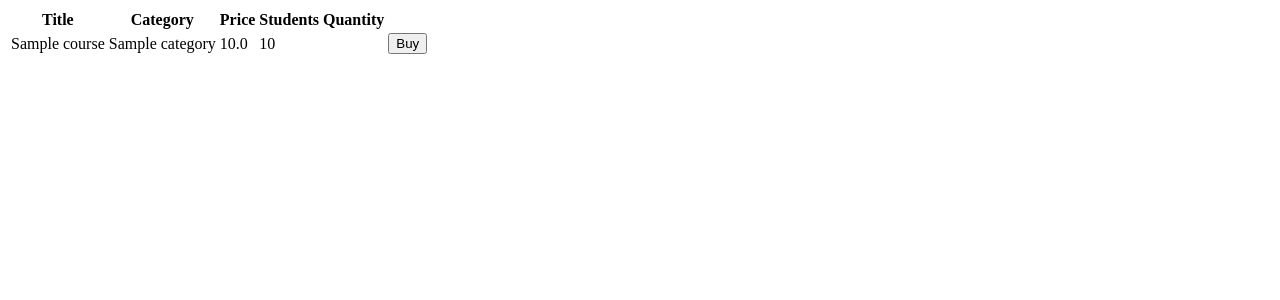
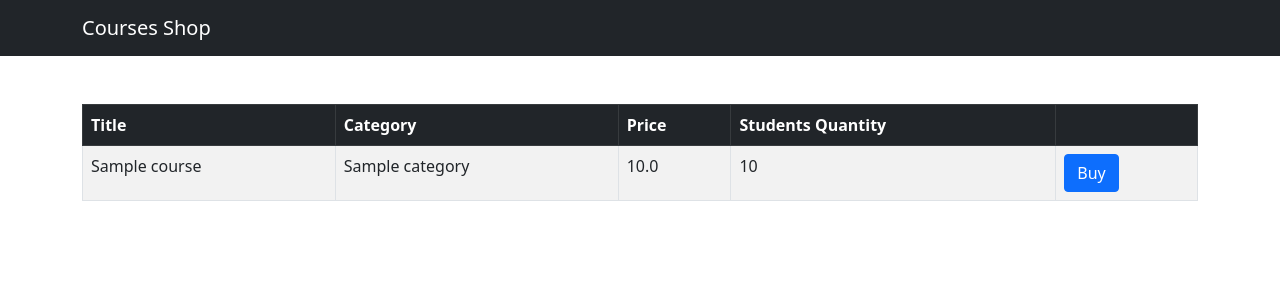
Before and after one commit to PaulBar3/BDjango, a Django app: page /shop/ in a window 1280 px wide. Shown: the top 300 px of the page. Run offline with Django 4.2, Linux system fonts and the light colour scheme; tables that the repository leaves empty hold one stand-in row (values such as "Sample post").

Commit message:
feat(shop): implement single course view with template inheritance
Add single course detail page with URL routing and template structure.
Update courses template to use Bootstrap styling and extend base template.
Create base.html template for consistent site layout and navigation.
с 296

```diff
--- /dev/null
+++ b/shop/templates/base.html
@@ -0,0 +1,20 @@
+<!DOCTYPE html>
+<html lang="en">
+<head>
+    <link href="https://cdn.jsdelivr.net/npm/bootstrap@5.0.2/dist/css/bootstrap.min.css" rel="stylesheet" integrity="sha384-EVSTQN3/azprG1Anm3QDgpJLIm9Nao0Yz1ztcQTwFspd3yD65VohhpuuCOmLASjC" crossorigin="anonymous">
+    <meta charset="UTF-8">
+    <meta name="viewport" content="width=device-width, initial-scale=1.0">
+    <title>{% block title %}{% endblock title %}</title>
+</head>
+<body>
+    <nav class="navbar navbar-dark bg-dark">
+        <div class="container">
+            <a href="" class="navbar-brand">Courses Shop</a>
+        </div>
+    </nav>
+    <main class="container">
+        {% block content %}
+        {% endblock content %}
+    </main>
+</body>
+</html>
--- a/shop/templates/courses.html
+++ b/shop/templates/courses.html
@@ -1,55 +1,18 @@
-{% comment %} <!DOCTYPE html>
-<html lang="en">
-<head>
-    <meta charset="UTF-8">
-    <meta name="viewport" content="width=device-width, initial-scale=1.0">
-    <title>Courses</title>
-    <style>
-        .courses-table {
-            width: 100%;
-            border-collapse: collapse;
-            margin: 20px 0;
-            font-size: 0.9em;
-            font-family: sans-serif;
-            min-width: 400px;
-        }
+{% extends "base.html" %}
 
-        .courses-table thead tr {
-            background-color: #009879;
-            color: #ffffff;
-            text-align: left;
-        }
+{% block title %}All Courses{% endblock title %}
 
-        .courses-table th,
-        .courses-table td {
-            padding: 12px 15px;
-            border: 1px solid #dddddd;
-        }
-
-        .courses-table tbody tr {
-            border-bottom: 1px solid #dddddd;
-        }
-
-        .courses-table tbody tr:nth-of-type(even) {
-            background-color: #f3f3f3;
-        }
-
-        .courses-table tbody tr:last-of-type {
-            border-bottom: 2px solid #009879;
-        }
-    </style>
-</head>
-<body>
-    <h1>Available Courses</h1> {% endcomment %}
-    <table class="courses-table">
-  <thead>
+{% block content %}
+<table class="table my-5 table-bordered table-striped table-hover">
+  <thead class="table-dark">
     <tr>
       <th scope="col">Title</th>
       <th scope="col">Category</th>
       <th scope="col">Price</th>
       <th scope="col">Students Quantity</th>
-          </tr>
-        </thead>
+      <th></th>
+    </tr>
+  </thead>
         <tbody>
             {% for course in courses %}
             <tr>
@@ -57,13 +20,9 @@
               <td>{{course.category}}</td>
               <td>{{course.price}}</td>
               <td>{{course.students_qty}}</td>
-              <td><button>Buy</button></td>
+              <td><button class="btn btn-primary">Buy</button></td>
             </tr>
             {% endfor %}
-            <tr>
-              <td></td>
-            </tr>
         </tbody>
       </table>
-      </body>
-      </html>
+      {% endblock content %}
--- a/shop/urls.py
+++ b/shop/urls.py
@@ -4,4 +4,5 @@ from . import views
 
 urlpatterns = [
     path("", views.index, name='index'),
+    path("<int:course_id>", views.single_course, name='single_course'),
 ]
--- a/shop/views.py
+++ b/shop/views.py
@@ -4,4 +4,9 @@ from .models import Course
 
 def index(request):
     courses = Course.objects.all()
-    return render(request, 'courses.html', {'courses': courses})
+    return render(request, "courses.html", {"courses": courses})
+
+
+def single_course(request, course_id):
+    course = Course.objects.get(pk=course_id)
+    return render(request, "single_course.html", {"course": course})
```
Also changed, not shown: shop/templates/single_course.html (added, +12 -0 lines).
